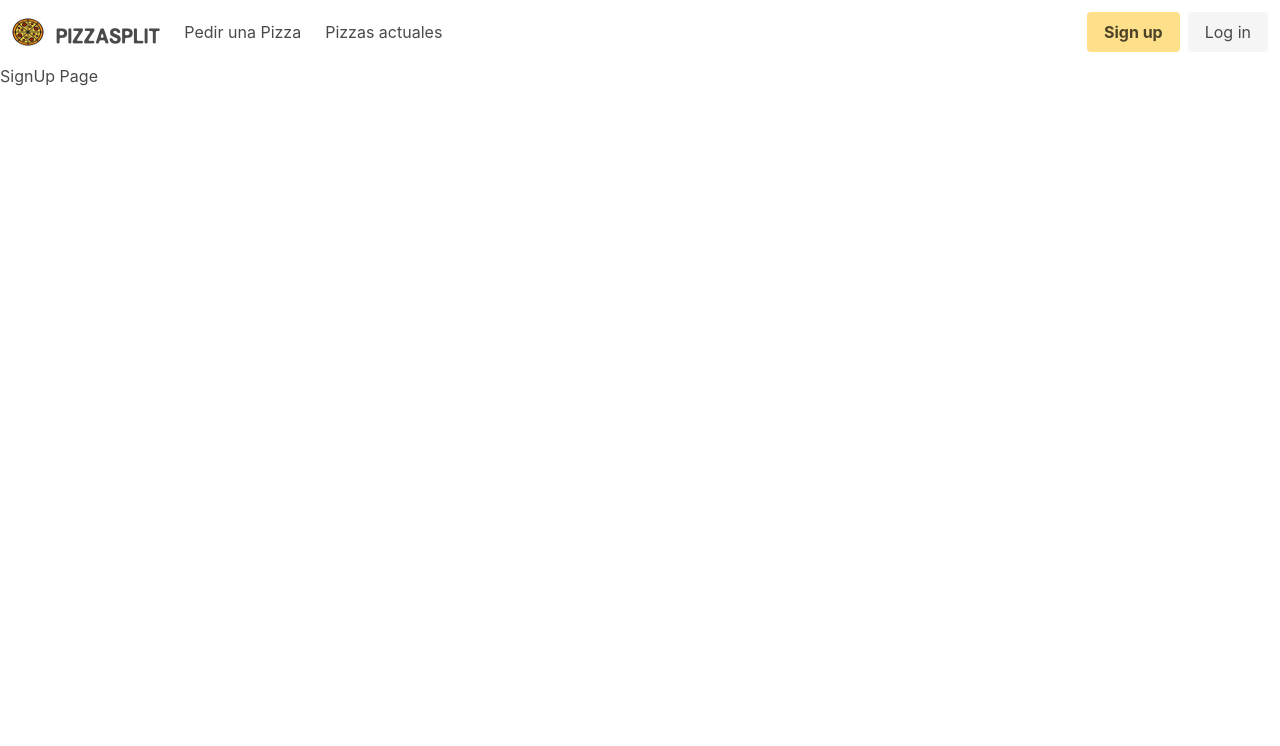
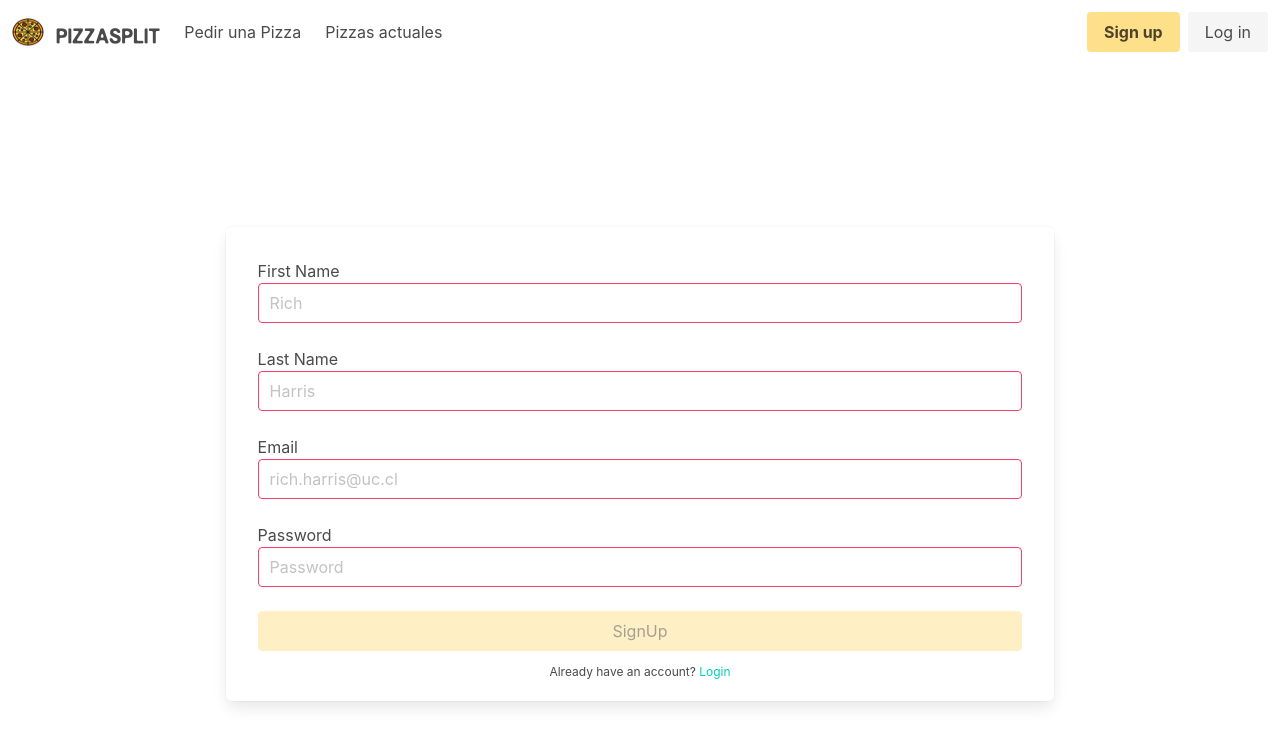
Before and after one commit to IIC3585-2023/svelte-grupo-11, a SvelteKit app: page /signup in a window 1280 px wide. Shown: the top 746 px of the page. Built offline with nearby package versions, Linux system fonts and the light colour scheme.

Commit message:
implemented login/signup store and components

```diff
--- a/src/lib/components/NavBar.svelte
+++ b/src/lib/components/NavBar.svelte
@@ -1,5 +1,6 @@
 <script>
     import PizzaIcon from '$lib/assets/pizza.png'
+    import {sessionStore} from '../stores/sessionStore';
 
     let burgerToggle = false
 
@@ -8,6 +9,15 @@
     }
 
     $: menuActive = burgerToggle ? 'is-active' : '';
+
+    const signout = () => {
+        sessionStore.update((previous) => {
+        previous.loggedIn = false;
+        previous.jwt = '';
+        previous.user = '';
+        return previous;
+    })};
+
 </script>
 
 <nav class="navbar" aria-label="main navigation">
@@ -58,7 +68,7 @@
             </div>
         </div> -->
         </div>
-
+        {#if !$sessionStore.loggedIn}
         <div class="navbar-end">
         <div class="navbar-item">
             <div class="buttons">
@@ -71,6 +81,20 @@
             </div>
         </div>
         </div>
+        {:else}
+            <div class="navbar-end">
+                <div class="navbar-item">
+                    <div class="buttons">
+                    <a href="#top" class="button is-warning">
+                        <strong>{$sessionStore.user.firstName +' ' +  $sessionStore.user.lastName}</strong>
+                    </a>
+                    <a href="#top" on:click={signout} class="button is-light">
+                        Sign out
+                    </a>
+                    </div>
+                </div>
+            </div>
+        {/if}
     </div>
 </nav>
 
--- /dev/null
+++ b/src/lib/global.js
@@ -0,0 +1 @@
+export const API_URL = 'https://backend-svelte.onrender.com';
--- /dev/null
+++ b/src/lib/stores/sessionStore.js
@@ -0,0 +1,7 @@
+import { writable } from 'svelte/store';
+
+export const sessionStore = writable({
+    loggedIn: false,
+    user: '',
+    jwt: ''
+});
--- a/src/routes/login/+page.svelte
+++ b/src/routes/login/+page.svelte
@@ -1 +1,108 @@
-<h1>Login Page</h1>
+<script>
+import {sessionStore} from '../../lib/stores/sessionStore';
+import { API_URL } from '../../lib/global';
+import { goto } from '$app/navigation';
+
+let email = '';
+let password = '';
+
+let validatedEmail = false;
+let validatedPassword = false;
+
+let showError = false;
+
+$: validated = validatedEmail && validatedPassword;
+let loadingButton = false;
+
+if($sessionStore.loggedIn){
+    goto('/')
+}
+
+const validateEmail = () => {
+    validatedEmail =  email != '';
+}
+
+const validatePassword = () => {
+    validatedPassword =  password != '';
+}
+
+const hideError = () => {
+    showError = false;
+}
+
+const submitForm = async () => {
+    loadingButton = true;
+    const body = {
+        email: email,
+        password
+    }
+
+    const response = await fetch(API_URL + '/login', {
+        method: 'POST',
+        headers: {
+            "Content-Type": "application/json"
+        },
+        body: JSON.stringify(body)
+    });
+    loadingButton = false;
+    if(response.status != 200){
+        console.log("Error");
+        showError = true;
+        return;
+    };
+    const responseBody = await response.json();
+
+    sessionStore.update((previous) => {
+        previous.loggedIn = true;
+        previous.jwt = responseBody.jwt;
+        previous.user = responseBody.user;
+        return previous;
+    });
+    console.log(sessionStore.user)
+    goto('/');
+}
+
+
+
+</script>
+<!-- https://frontendshape.com/post/bulma-css-login-form-page-example -->
+<div class="hero is-fullheight">
+    <div class="hero-body is-justify-content-center is-align-items-center">
+        <div class="columns is-flex is-flex-direction-column box form-container">
+            <div class="column">
+                <label for="email">Email</label>
+                <input class="input is-primary {validatedEmail ? '' : 'is-danger'}" type="text" on:change={validateEmail} bind:value={email} placeholder="rich.harris@uc.cl">
+            </div>
+            <div class="column">
+                <label for="Name">Password</label>
+                <input class="input is-primary {validatedPassword ? '' : 'is-danger'}" type="password" on:change={validatePassword} bind:value={password} placeholder="Password">
+            </div>
+            {#if showError}
+                <article class="message is-danger" style="width: 90%; margin-left: 5%">
+                    <div class="message-header">
+                    <p>Error</p>
+                    <button class="delete" aria-label="delete" on:click={hideError}></button>
+                    </div>
+                    <div class="message-body">
+                        Error al hacer login
+                    </div>
+                </article>
+            {/if}
+            <div class="column">
+                <button class="button is-warning is-fullwidth {loadingButton ? 'is-loading' : ''}" type="submit" on:click={submitForm} disabled={!validated}>Login</button>
+            </div>
+            <div class="has-text-centered">
+                <p class="is-size-7"> Don't have an account? <a href="/signup" class="has-text-primary">Login</a>
+                </p>
+            </div>
+        </div>
+    </div>
+</div>
+
+<style>
+    @media (min-width:1025px) {
+        .form-container{
+            width: 70%;
+        }
+    }
+</style>
--- a/src/routes/signup/+page.svelte
+++ b/src/routes/signup/+page.svelte
@@ -1 +1,122 @@
-<h1>SignUp Page</h1>
+<script>
+import {sessionStore} from '../../lib/stores/sessionStore';
+import { API_URL } from '../../lib/global';
+import { goto } from '$app/navigation';
+
+let firstName = '';
+let lastName = '';
+let email = '';
+let password = '';
+
+let validatedFirstName = false;
+let validatedLastName = false;
+let validatedEmail = false;
+let validatedPassword = false;
+
+let showError = false;
+
+if($sessionStore.loggedIn){
+    goto('/')
+}
+
+$: validated = validatedFirstName && validatedLastName && validatedEmail && validatedPassword;
+let loadingButton = false;
+
+const validateFirstName = () => {
+    validatedFirstName = firstName != '';
+}
+
+const validateLastName = () => {
+    validatedLastName =  lastName != '';
+}
+
+const validateEmail = () => {
+    validatedEmail =  email != '';
+}
+
+const validatePassword = () => {
+    validatedPassword =  password != '';
+}
+
+const hideError = () => {
+    showError = false;
+}
+
+const submitForm = async () => {
+    loadingButton = true;
+    const body = {
+        firstName: firstName,
+        lastName: lastName,
+        email: email,
+        password
+    }
+
+    const response = await fetch(API_URL + '/sign_up', {
+        method: 'POST',
+        headers: {
+            "Content-Type": "application/json"
+        },
+        body: JSON.stringify(body)
+    });
+    loadingButton = false;
+    if(response.status != 200){
+        console.log("Error");
+        showError = true;
+        return;
+    };
+
+    goto('/login');
+}
+
+
+
+</script>
+<!-- https://frontendshape.com/post/bulma-css-login-form-page-example -->
+<div class="hero is-fullheight">
+    <div class="hero-body is-justify-content-center is-align-items-center">
+        <div class="columns is-flex is-flex-direction-column box form-container">
+            <div class="column">
+                <label for="firstName">First Name</label>
+                <input class="input is-primary {validatedFirstName ? '' : 'is-danger'}" type="text" on:change={validateFirstName} bind:value={firstName} placeholder="Rich">
+            </div>
+            <div class="column">
+                <label for="lastName">Last Name</label>
+                <input class="input is-primary {validatedLastName ? '' : 'is-danger'}" type="text" on:change={validateLastName} bind:value={lastName} placeholder="Harris">
+            </div>
+            <div class="column">
+                <label for="email">Email</label>
+                <input class="input is-primary {validatedEmail ? '' : 'is-danger'}" type="text" on:change={validateEmail} bind:value={email} placeholder="rich.harris@uc.cl">
+            </div>
+            <div class="column">
+                <label for="Name">Password</label>
+                <input class="input is-primary {validatedPassword ? '' : 'is-danger'}" type="password" on:change={validatePassword} bind:value={password} placeholder="Password">
+            </div>
+            {#if showError}
+                <article class="message is-danger" style="width: 90%; margin-left: 5%">
+                    <div class="message-header">
+                    <p>Error</p>
+                    <button class="delete" aria-label="delete" on:click={hideError}></button>
+                    </div>
+                    <div class="message-body">
+                        Error al hacer signup
+                    </div>
+                </article>
+            {/if}
+            <div class="column">
+                <button class="button is-warning is-fullwidth {loadingButton ? 'is-loading' : ''}" type="submit" on:click={submitForm} disabled={!validated}>SignUp</button>
+            </div>
+            <div class="has-text-centered">
+                <p class="is-size-7"> Already have an account? <a href="/login" class="has-text-primary">Login</a>
+                </p>
+            </div>
+        </div>
+    </div>
+</div>
+
+<style>
+    @media (min-width:1025px) {
+        .form-container{
+            width: 70%;
+        }
+    }
+</style>
```
